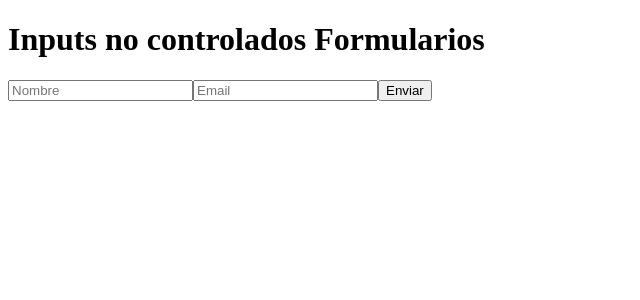
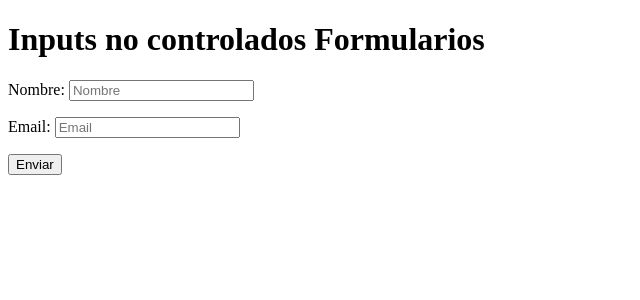
Before and after one commit to carlosmorera/CursoReact2020, a React (Create React App) app: page / in a window 1280 px wide. Shown: the top 300 px of the page, without its empty margins (0-640 px from the left). Built offline with nearby package versions, Linux system fonts and the light colour scheme.

Commit message:
Uso de htmfor

```diff
--- a/src/App.js
+++ b/src/App.js
@@ -13,14 +13,24 @@
     render() {
         return (
             <form onSubmit={this.handleSubmit}>
+
+                <p>
+                    <label htmlFor='name'>Nombre: </label>
                     <input
                         type="text"
                         placeholder='Nombre'
+                        id='name'
                     />
+                </p>
+                <p>
+                    <label htmlFor='email'>Email: </label>
                     <input
                         type="text"
                         placeholder='Email'
+                        id='email'
                     />
+                </p>
+
                 <button>
                     Enviar
                 </button>
@@ -40,7 +50,7 @@
             <div>
                 <h1>Inputs no controlados Formularios</h1>
                 <InputNoControlado
-                onSend ={this.send}
+                    onSend={this.send}
                 />
             </div>
         )
```
Lines whose indentation alone changed are shown as unchanged.
